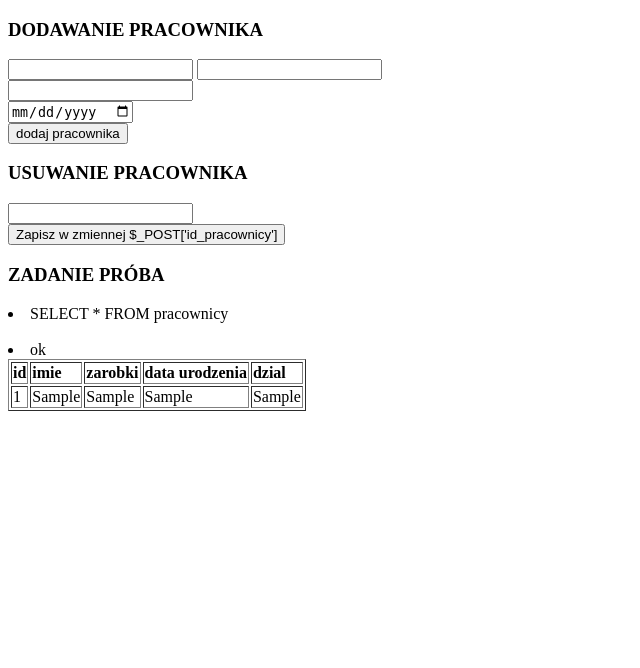
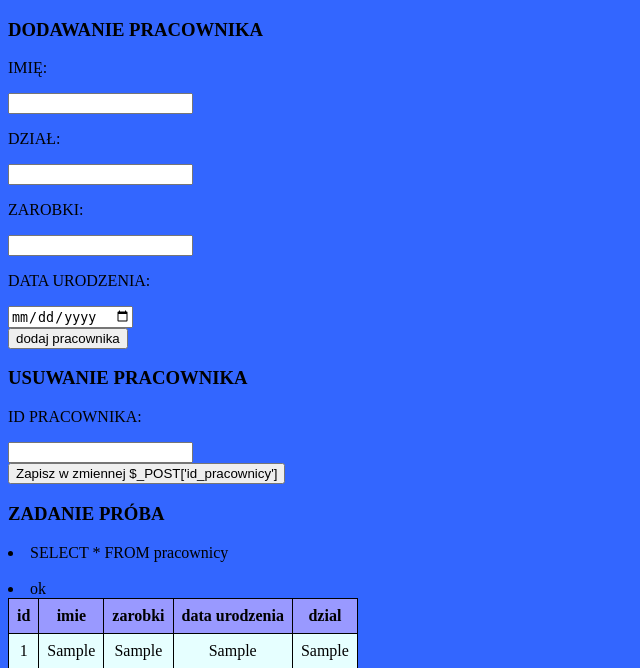
Before and after one commit to AD-2018/sql-php-pierwsza_strona-dyljoanna02, a PHP site: page /danedobazy.php in a window 1280 px wide. Shown: the top 668 px of the page, without its empty margins (0-640 px from the left). Run offline with PHP 8.4, Linux system fonts and the light colour scheme; tables that the repository leaves empty or names only in its code hold one stand-in row (values such as "Sample post"); data that the repository does not hold is empty.

Commit message:
Update danedobazy.php

```diff
--- a/danedobazy.php
+++ b/danedobazy.php
@@ -3,20 +3,21 @@
 <head>
   <meta charset="utf-8">
   <meta name="viewport" content="width=device-width">
+	<link rel="stylesheet" href="style.css">
   <title>Dane do Bazy</title>
 </head>
 <body>
 	<h3> DODAWANIE PRACOWNIKA </h3>
 	<form action="insert.php" method="POST">
-	    <input type="text" name="imie">
-		<input type="number" name="dzial"></br>
-		<input type="number" name="zarobki"></br>
-		<input type="date" name="data_urodzenia"></br>
+		<p>IMIĘ: </p><input type="text" name="imie"></br>
+		<p>DZIAŁ: </p><input type="number" name="dzial"></br>
+		<p>ZAROBKI: </p><input type="number" name="zarobki"></br>
+		<p>DATA URODZENIA: </p><input type="date" name="data_urodzenia"></br>
 		<input type="submit" value="dodaj pracownika">
 	</form>
 	<h3> USUWANIE PRACOWNIKA </h3>
 	<form action="delete.php" method="POST">
-   		<input type="number" name="id_pracownicy"></br>
+		<p>ID PRACOWNIKA: </p><input type="number" name="id_pracownicy"></br>
    		<input type="submit" value="Zapisz w zmiennej $_POST['id_pracownicy']">
 	</form>
 <?php
```
